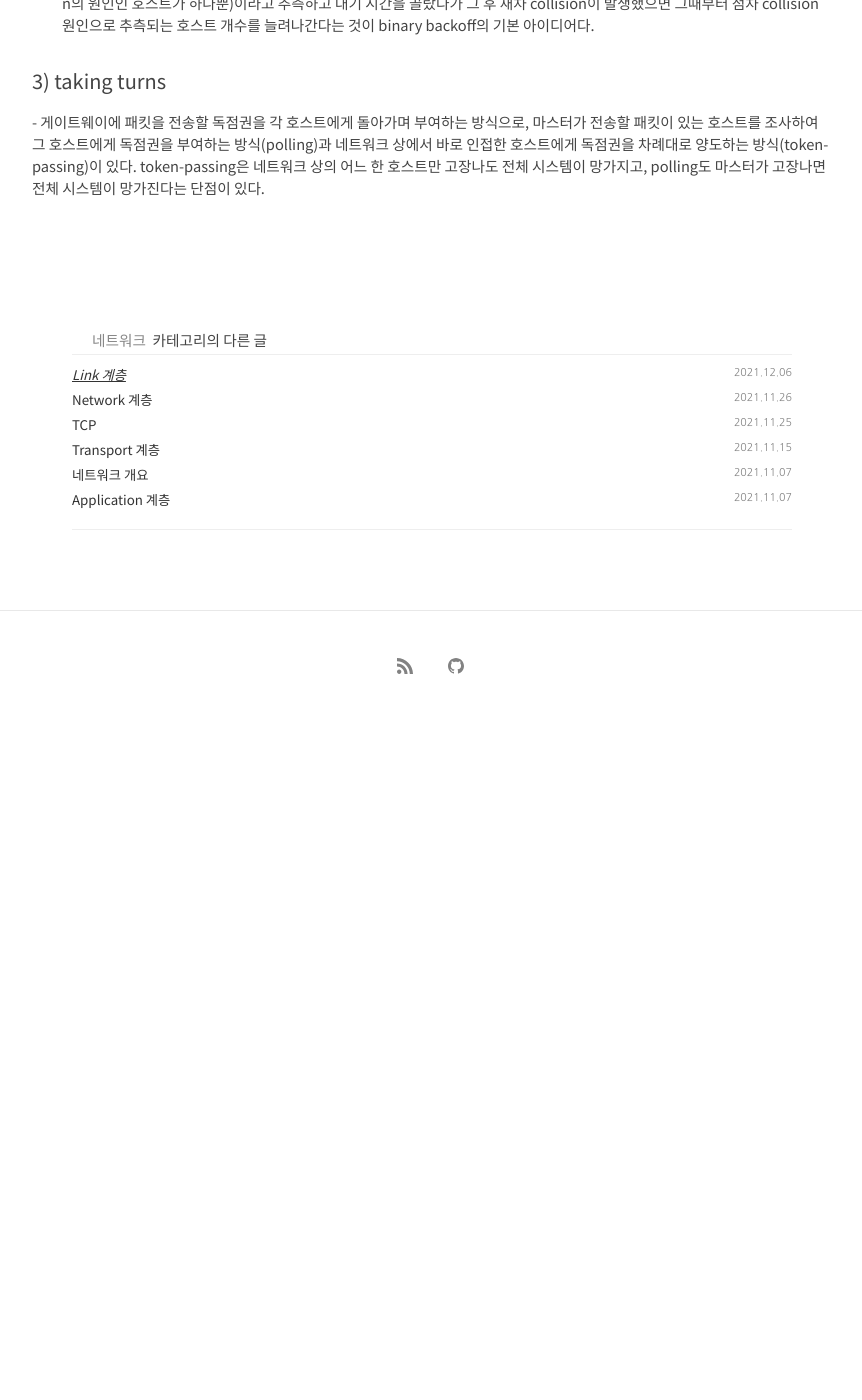
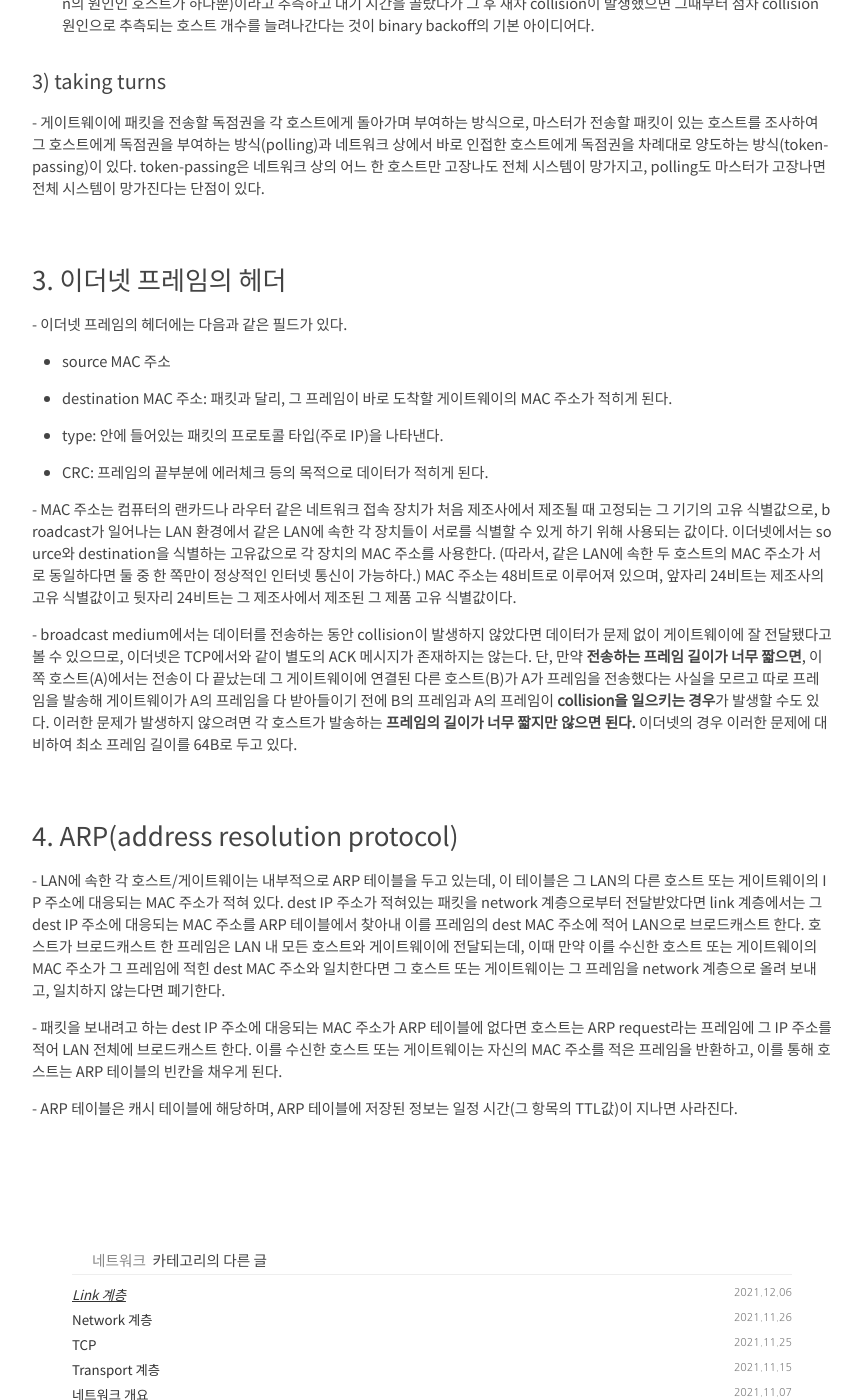
Before and after one commit to kangwooklee29/blog, a Jekyll site: the page built from 네트워크/_posts/2021-12-06-link 계층.md, in a window 1280 px wide and 1400 px high, scrolled down 1410 px. Shown: the whole window, without its empty margins (208-1070 px from the left). Built offline with Jekyll 4.4.1, drawn with Linux system fonts in a browser that asks for light colours; nearby versions of some CDN libraries; our own code applies the rules of GitHub Pages for plain Markdown files; comment, search, counter and statistics services are not loaded; before the commit the page ends 2130 px from its top, so only the background shows below that; some of the changed text lies outside the part shown.

Commit message:
수정ㅇ

```diff
--- a/네트워크/_posts/2021-12-06-link 계층.md
+++ b/네트워크/_posts/2021-12-06-link 계층.md
@@ -1,6 +1,6 @@
 ### 1. 개요
 
-\- link 계층보다 상위 계층에서 네트워크 통신을 이야기할 땐, 한 호스트/라우터에서 다른 호스트/라우터로의 통신이 '이쪽에서 저쪽으로 패킷을 보내면 저쪽에서 패킷을 받을 수도 있고 중간에 유실될 수도 있다'라는 식으로 이야기해왔으나, 실제로는 고려해야 할 문제가 더 많다. 예를 들어, 하나의 게이트웨이에 여러 호스트들이 연결돼 있는 네트워크에서는, **한 호스트에서 발송한 전기신호가 게이트웨이에 연결된 모든 호스트에 전달**되게 된다. (이런 현상이 일어나는 매체를 broadcast medium이라 한다.) 이는 각 호스트와 게이트웨이 사이 경로를 여러 호스트가 공유하기 때문인데, 이러한 방식으로 네트워크가 구현되어 있기 때문에, 여러 호스트에서 동시에 전기 신호를 송신하는 경우 게이트웨이는 **이들 신호가 중첩된 전기신호를 수신하여 다른 라우터로 전달해야 할 정확한 메시지를 파악하지 못하는 일이 발생**한다. (이를 collision이라 한다.) 따라서 link 계층에서는 이러한 문제를 해결하는 것(이를 medium access control 또는 MAC이라 한다)이 중요한 과제가 된다.
+\- link 계층보다 상위 계층에서 네트워크 통신을 이야기할 땐, 한 호스트/라우터에서 다른 호스트/라우터로의 통신이 '이쪽에서 저쪽으로 패킷을 보내면 저쪽에서 패킷을 받을 수도 있고 중간에 유실될 수도 있다'라는 식으로 이야기해왔으나, 실제로는 고려해야 할 문제가 더 많다. 예를 들어, 하나의 게이트웨이에 여러 호스트들이 연결돼 있는 네트워크에서는(이런 네트워크를 LAN, local area network라 한다), **한 호스트에서 발송한 전기신호가 게이트웨이에 연결된 모든 호스트에 전달**되게 된다. (이런 현상이 일어나는 매체를 broadcast medium이라 한다.) 이는 각 호스트와 게이트웨이 사이 경로를 여러 호스트가 공유하기 때문인데, 이러한 방식으로 네트워크가 구현되어 있기 때문에, 여러 호스트에서 동시에 전기 신호를 송신하는 경우 게이트웨이는 **이들 신호가 중첩된 전기신호를 수신하여 다른 라우터로 전달해야 할 정확한 메시지를 파악하지 못하는 일이 발생**한다. (이를 collision이라 한다.) 따라서 link 계층에서는 이러한 문제를 해결하는 것(이를 medium access control 또는 MAC이라 한다)이 중요한 과제가 된다.
 
 
 ### 2. MAC protocol
@@ -31,3 +31,37 @@
 #### 3) taking turns
 
 \- 게이트웨이에 패킷을 전송할 독점권을 각 호스트에게 돌아가며 부여하는 방식으로, 마스터가 전송할 패킷이 있는 호스트를 조사하여 그 호스트에게 독점권을 부여하는 방식(polling)과 네트워크 상에서 바로 인접한 호스트에게 독점권을 차례대로 양도하는 방식(token-passing)이 있다. token-passing은 네트워크 상의 어느 한 호스트만 고장나도 전체 시스템이 망가지고, polling도 마스터가 고장나면 전체 시스템이 망가진다는 단점이 있다.
+
+
+
+
+### 3. 이더넷 프레임의 헤더
+
+\- 이더넷 프레임의 헤더에는 다음과 같은 필드가 있다.
+
+- source MAC 주소
+
+- destination MAC 주소: 패킷과 달리, 그 프레임이 바로 도착할 게이트웨이의 MAC 주소가 적히게 된다.
+
+- type: 안에 들어있는 패킷의 프로토콜 타입(주로 IP)을 나타낸다.
+
+- CRC: 프레임의 끝부분에 에러체크 등의 목적으로 데이터가 적히게 된다.
+
+
+\- MAC 주소는 컴퓨터의 랜카드나 라우터 같은 네트워크 접속 장치가 처음 제조사에서 제조될 때 고정되는 그 기기의 고유 식별값으로, broadcast가 일어나는 LAN 환경에서 같은 LAN에 속한 각 장치들이 서로를 식별할 수 있게 하기 위해 사용되는 값이다. 이더넷에서는 source와 destination을 식별하는 고유값으로 각 장치의 MAC 주소를 사용한다. (따라서, 같은 LAN에 속한 두 호스트의 MAC 주소가 서로 동일하다면 둘 중 한 쪽만이 정상적인 인터넷 통신이 가능하다.) MAC 주소는 48비트로 이루어져 있으며, 앞자리 24비트는 제조사의 고유 식별값이고 뒷자리 24비트는 그 제조사에서 제조된 그 제품 고유 식별값이다.
+
+
+
+\- broadcast medium에서는 데이터를 전송하는 동안 collision이 발생하지 않았다면 데이터가 문제 없이 게이트웨이에 잘 전달됐다고 볼 수 있으므로, 이더넷은 TCP에서와 같이 별도의 ACK 메시지가 존재하지는 않는다. 단, 만약 **전송하는 프레임 길이가 너무 짧으면**, 이쪽 호스트(A)에서는 전송이 다 끝났는데 그 게이트웨이에 연결된 다른 호스트(B)가 A가 프레임을 전송했다는 사실을 모르고 따로 프레임을 발송해 게이트웨이가 A의 프레임을 다 받아들이기 전에 B의 프레임과 A의 프레임이 **collision을 일으키는 경우**가 발생할 수도 있다. 이러한 문제가 발생하지 않으려면 각 호스트가 발송하는 **프레임의 길이가 너무 짧지만 않으면 된다.** 이더넷의 경우 이러한 문제에 대비하여 최소 프레임 길이를 64B로 두고 있다.
+
+
+
+
+### 4. ARP(address resolution protocol)
+
+
+\- LAN에 속한 각 호스트/게이트웨이는 내부적으로 ARP 테이블을 두고 있는데, 이 테이블은 그 LAN의 다른 호스트 또는 게이트웨이의 IP 주소에 대응되는 MAC 주소가 적혀 있다. dest IP 주소가 적혀있는 패킷을 network 계층으로부터 전달받았다면 link 계층에서는 그 dest IP 주소에 대응되는 MAC 주소를 ARP 테이블에서 찾아내 이를 프레임의 dest MAC 주소에 적어 LAN으로 브로드캐스트 한다. 호스트가 브로드캐스트 한 프레임은 LAN 내 모든 호스트와 게이트웨이에 전달되는데, 이때 만약 이를 수신한 호스트 또는 게이트웨이의 MAC 주소가 그 프레임에 적힌 dest MAC 주소와 일치한다면 그 호스트 또는 게이트웨이는 그 프레임을 network 계층으로 올려 보내고, 일치하지 않는다면 폐기한다.
+
+\- 패킷을 보내려고 하는 dest IP 주소에 대응되는 MAC 주소가 ARP 테이블에 없다면 호스트는 ARP request라는 프레임에 그 IP 주소를 적어 LAN 전체에 브로드캐스트 한다. 이를 수신한 호스트 또는 게이트웨이는 자신의 MAC 주소를 적은 프레임을 반환하고, 이를 통해 호스트는 ARP 테이블의 빈칸을 채우게 된다.
+
+\- ARP 테이블은 캐시 테이블에 해당하며, ARP 테이블에 저장된 정보는 일정 시간(그 항목의 TTL값)이 지나면 사라진다.
```
Also changed, not shown: 네트워크/_posts/2021-11-26-network 계층.md (+2 -2 lines).
